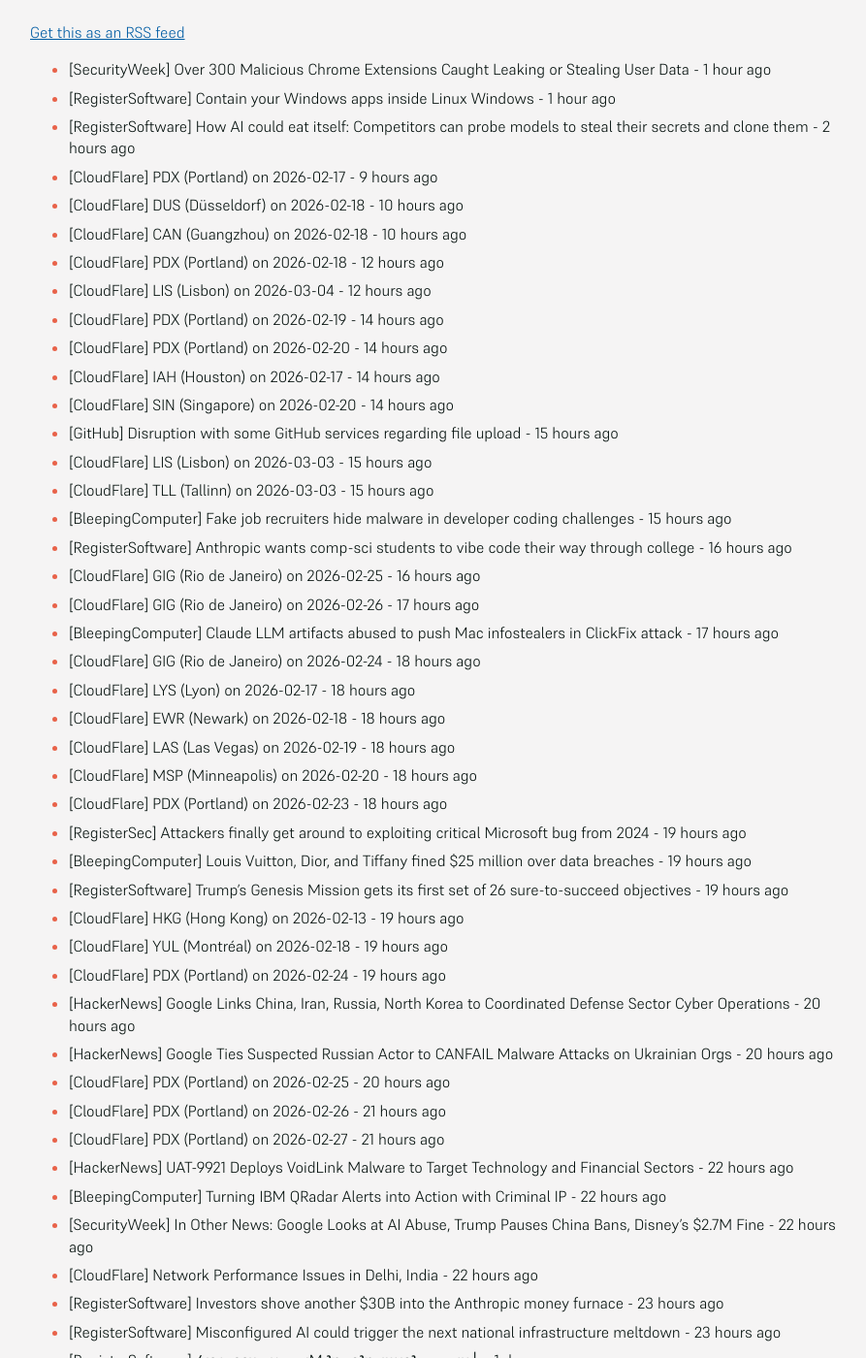
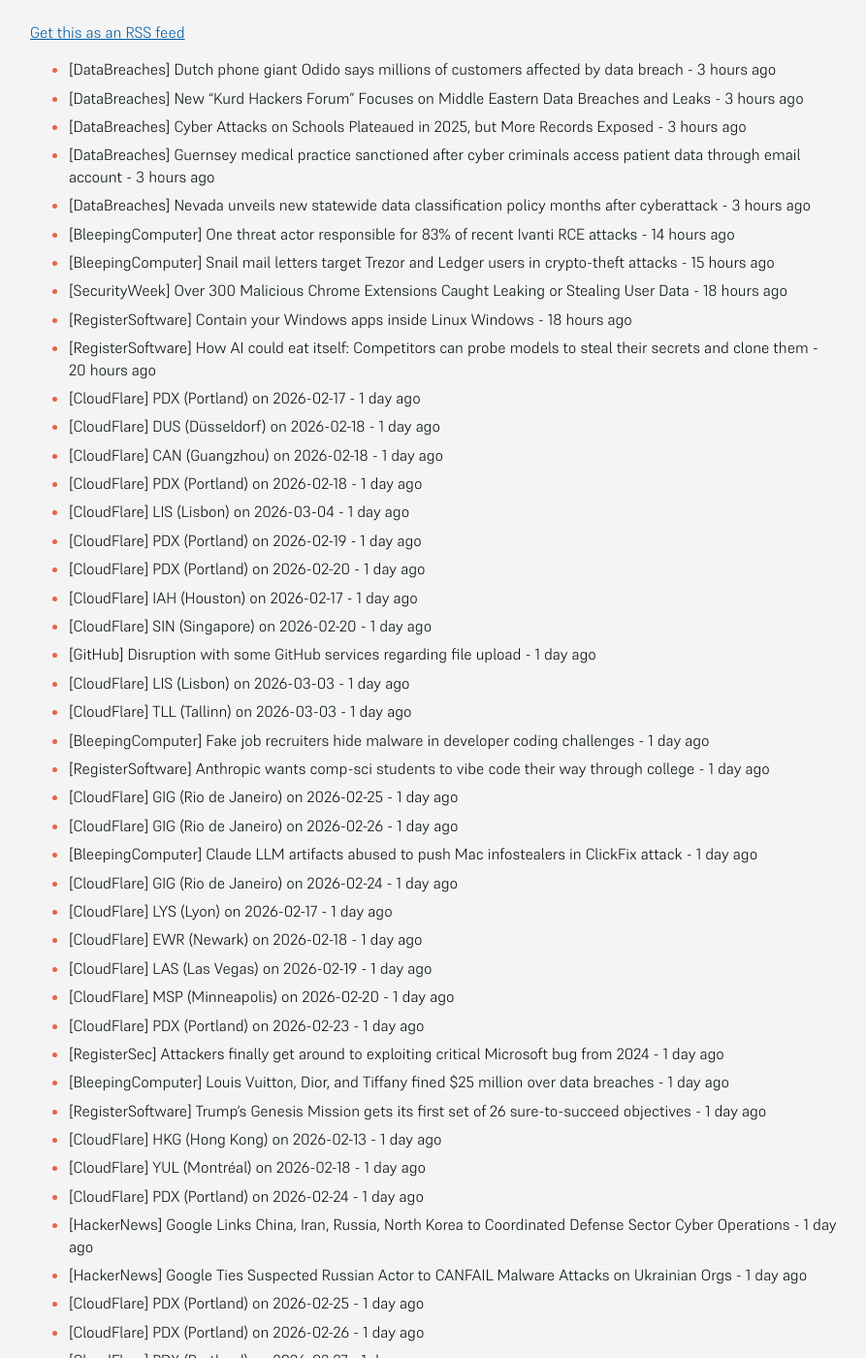
Before and after one commit to SecOpsNews/news, a Jekyll site: the page built from index.md, in a window 1280 px wide and 1400 px high, scrolled down 214 px. Shown: the whole window at 97% size, without its empty margins (193-1086 px from the left). Built offline with Jekyll 4.4.1, drawn with Linux system fonts in a browser that asks for light colours; some of the changed text lies outside the part shown.

Commit message:
New Feed

```diff
--- a/index.md
+++ b/index.md
@@ -9,49 +9,56 @@ description: Latest Updates
 
 <!-- SecOps start -->
 
-- [SecurityWeek] Over 300 Malicious Chrome Extensions Caught Leaking or Stealing User Data - 1 hour ago
-- [RegisterSoftware] Contain your Windows apps inside Linux Windows - 1 hour ago
-- [RegisterSoftware] How AI could eat itself: Competitors can probe models to steal their secrets and clone them - 2 hours ago
-- [CloudFlare] PDX (Portland) on 2026-02-17 - 9 hours ago
-- [CloudFlare] DUS (Düsseldorf) on 2026-02-18 - 10 hours ago
-- [CloudFlare] CAN (Guangzhou) on 2026-02-18 - 10 hours ago
-- [CloudFlare] PDX (Portland) on 2026-02-18 - 12 hours ago
-- [CloudFlare] LIS (Lisbon) on 2026-03-04 - 12 hours ago
-- [CloudFlare] PDX (Portland) on 2026-02-19 - 14 hours ago
-- [CloudFlare] PDX (Portland) on 2026-02-20 - 14 hours ago
-- [CloudFlare] IAH (Houston) on 2026-02-17 - 14 hours ago
-- [CloudFlare] SIN (Singapore) on 2026-02-20 - 14 hours ago
-- [GitHub] Disruption with some GitHub services regarding file upload - 15 hours ago
-- [CloudFlare] LIS (Lisbon) on 2026-03-03 - 15 hours ago
-- [CloudFlare] TLL (Tallinn) on 2026-03-03 - 15 hours ago
-- [BleepingComputer] Fake job recruiters hide malware in developer coding challenges - 15 hours ago
-- [RegisterSoftware] Anthropic wants comp-sci students to vibe code their way through college - 16 hours ago
-- [CloudFlare] GIG (Rio de Janeiro) on 2026-02-25 - 16 hours ago
-- [CloudFlare] GIG (Rio de Janeiro) on 2026-02-26 - 17 hours ago
-- [BleepingComputer] Claude LLM artifacts abused to push Mac infostealers in ClickFix attack - 17 hours ago
-- [CloudFlare] GIG (Rio de Janeiro) on 2026-02-24 - 18 hours ago
-- [CloudFlare] LYS (Lyon) on 2026-02-17 - 18 hours ago
-- [CloudFlare] EWR (Newark) on 2026-02-18 - 18 hours ago
-- [CloudFlare] LAS (Las Vegas) on 2026-02-19 - 18 hours ago
-- [CloudFlare] MSP (Minneapolis) on 2026-02-20 - 18 hours ago
-- [CloudFlare] PDX (Portland) on 2026-02-23 - 18 hours ago
-- [RegisterSec] Attackers finally get around to exploiting critical Microsoft bug from 2024 - 19 hours ago
-- [BleepingComputer] Louis Vuitton, Dior, and Tiffany fined $25 million over data breaches - 19 hours ago
-- [RegisterSoftware] Trump's Genesis Mission gets its first set of 26 sure-to-succeed objectives - 19 hours ago
-- [CloudFlare] HKG (Hong Kong) on 2026-02-13 - 19 hours ago
-- [CloudFlare] YUL (Montréal) on 2026-02-18 - 19 hours ago
-- [CloudFlare] PDX (Portland) on 2026-02-24 - 19 hours ago
-- [HackerNews] Google Links China, Iran, Russia, North Korea to Coordinated Defense Sector Cyber Operations - 20 hours ago
-- [HackerNews] Google Ties Suspected Russian Actor to CANFAIL Malware Attacks on Ukrainian Orgs - 20 hours ago
-- [CloudFlare] PDX (Portland) on 2026-02-25 - 20 hours ago
-- [CloudFlare] PDX (Portland) on 2026-02-26 - 21 hours ago
-- [CloudFlare] PDX (Portland) on 2026-02-27 - 21 hours ago
-- [HackerNews] UAT-9921 Deploys VoidLink Malware to Target Technology and Financial Sectors - 22 hours ago
-- [BleepingComputer] Turning IBM QRadar Alerts into Action with Criminal IP - 22 hours ago
-- [SecurityWeek] In Other News: Google Looks at AI Abuse, Trump Pauses China Bans, Disney’s $2.7M Fine - 22 hours ago
-- [CloudFlare] Network Performance Issues in Delhi, India - 22 hours ago
-- [RegisterSoftware] Investors shove another $30B into the Anthropic money furnace - 23 hours ago
-- [RegisterSoftware] Misconfigured AI could trigger the next national infrastructure meltdown - 23 hours ago
+- [DataBreaches] Dutch phone giant Odido says millions of customers affected by data breach - 3 hours ago
+- [DataBreaches] New “Kurd Hackers Forum” Focuses on Middle Eastern Data Breaches and Leaks - 3 hours ago
+- [DataBreaches] Cyber Attacks on Schools Plateaued in 2025, but More Records Exposed - 3 hours ago
+- [DataBreaches] Guernsey medical practice sanctioned after cyber criminals access patient data through email account - 3 hours ago
+- [DataBreaches] Nevada unveils new statewide data classification policy months after cyberattack - 3 hours ago
+- [BleepingComputer] One threat actor responsible for 83% of recent Ivanti RCE attacks - 14 hours ago
+- [BleepingComputer] Snail mail letters target Trezor and Ledger users in crypto-theft attacks - 15 hours ago
+- [SecurityWeek] Over 300 Malicious Chrome Extensions Caught Leaking or Stealing User Data - 18 hours ago
+- [RegisterSoftware] Contain your Windows apps inside Linux Windows - 18 hours ago
+- [RegisterSoftware] How AI could eat itself: Competitors can probe models to steal their secrets and clone them - 20 hours ago
+- [CloudFlare] PDX (Portland) on 2026-02-17 - 1 day ago
+- [CloudFlare] DUS (Düsseldorf) on 2026-02-18 - 1 day ago
+- [CloudFlare] CAN (Guangzhou) on 2026-02-18 - 1 day ago
+- [CloudFlare] PDX (Portland) on 2026-02-18 - 1 day ago
+- [CloudFlare] LIS (Lisbon) on 2026-03-04 - 1 day ago
+- [CloudFlare] PDX (Portland) on 2026-02-19 - 1 day ago
+- [CloudFlare] PDX (Portland) on 2026-02-20 - 1 day ago
+- [CloudFlare] IAH (Houston) on 2026-02-17 - 1 day ago
+- [CloudFlare] SIN (Singapore) on 2026-02-20 - 1 day ago
+- [GitHub] Disruption with some GitHub services regarding file upload - 1 day ago
+- [CloudFlare] LIS (Lisbon) on 2026-03-03 - 1 day ago
+- [CloudFlare] TLL (Tallinn) on 2026-03-03 - 1 day ago
+- [BleepingComputer] Fake job recruiters hide malware in developer coding challenges - 1 day ago
+- [RegisterSoftware] Anthropic wants comp-sci students to vibe code their way through college - 1 day ago
+- [CloudFlare] GIG (Rio de Janeiro) on 2026-02-25 - 1 day ago
+- [CloudFlare] GIG (Rio de Janeiro) on 2026-02-26 - 1 day ago
+- [BleepingComputer] Claude LLM artifacts abused to push Mac infostealers in ClickFix attack - 1 day ago
+- [CloudFlare] GIG (Rio de Janeiro) on 2026-02-24 - 1 day ago
+- [CloudFlare] LYS (Lyon) on 2026-02-17 - 1 day ago
+- [CloudFlare] EWR (Newark) on 2026-02-18 - 1 day ago
+- [CloudFlare] LAS (Las Vegas) on 2026-02-19 - 1 day ago
+- [CloudFlare] MSP (Minneapolis) on 2026-02-20 - 1 day ago
+- [CloudFlare] PDX (Portland) on 2026-02-23 - 1 day ago
+- [RegisterSec] Attackers finally get around to exploiting critical Microsoft bug from 2024 - 1 day ago
+- [BleepingComputer] Louis Vuitton, Dior, and Tiffany fined $25 million over data breaches - 1 day ago
+- [RegisterSoftware] Trump's Genesis Mission gets its first set of 26 sure-to-succeed objectives - 1 day ago
+- [CloudFlare] HKG (Hong Kong) on 2026-02-13 - 1 day ago
+- [CloudFlare] YUL (Montréal) on 2026-02-18 - 1 day ago
+- [CloudFlare] PDX (Portland) on 2026-02-24 - 1 day ago
+- [HackerNews] Google Links China, Iran, Russia, North Korea to Coordinated Defense Sector Cyber Operations - 1 day ago
+- [HackerNews] Google Ties Suspected Russian Actor to CANFAIL Malware Attacks on Ukrainian Orgs - 1 day ago
+- [CloudFlare] PDX (Portland) on 2026-02-25 - 1 day ago
+- [CloudFlare] PDX (Portland) on 2026-02-26 - 1 day ago
+- [CloudFlare] PDX (Portland) on 2026-02-27 - 1 day ago
+- [HackerNews] UAT-9921 Deploys VoidLink Malware to Target Technology and Financial Sectors - 1 day ago
+- [BleepingComputer] Turning IBM QRadar Alerts into Action with Criminal IP - 1 day ago
+- [SecurityWeek] In Other News: Google Looks at AI Abuse, Trump Pauses China Bans, Disney’s $2.7M Fine - 1 day ago
+- [CloudFlare] Network Performance Issues in Delhi, India - 1 day ago
+- [RegisterSoftware] Investors shove another $30B into the Anthropic money furnace - 1 day ago
+- [RegisterSoftware] Misconfigured AI could trigger the next national infrastructure meltdown - 1 day ago
 - [RegisterSoftware] ʎɹǝʌoɔǝᴚ sʍopuᴉM ʇɐ sǝʇɐuᴉɯɹǝʇ snq sᴉɥ┴ - 1 day ago
 - [CloudFlare] Elevated 4xx errors being returned from Cloudflare AI Search - 1 day ago
 - [HackerNews] Malicious Chrome Extensions Caught Stealing Business Data, Emails, and Browsing History - 1 day ago
@@ -70,46 +77,6 @@ description: Latest Updates
 - [SecurityWeek] Chrome 145 Patches 11 Vulnerabilities - 1 day ago
 - [SecurityWeek] China Revives Tianfu Cup Hacking Contest Under Increased Secrecy - 1 day ago
 - [RegisterSec] Enforcing piracy policy earned helpdesk worker death threats - 1 day ago
-- [RegisterSoftware] Samsung says it's first to ship HBM4, a day after Micron revealed its own sales - 1 day ago
-- [RegisterSoftware] AI to make call center agents 'superheroes,' not unemployed, says industry CEO - 1 day ago
-- [RegisterSoftware] Cloudflare turns websites into faster food for AI agents - 1 day ago
-- [Slack] Incident: Trouble Accessing Slack - 1 day ago
-- [BleepingComputer] Russia tries to block WhatsApp, Telegram in communication blockade - 1 day ago
-- [RegisterSec] 30+ Chrome extensions disguised as AI chatbots steal users' API keys, emails, other sensitive data - 1 day ago
-- [RegisterSoftware] OpenAI dishes out its first model on a plate of Cerebras silicon - 1 day ago
-- [BleepingComputer] Critical BeyondTrust RCE flaw now exploited in attacks, patch now - 1 day ago
-- [BleepingComputer] Bitwarden introduces ‘Cupid Vault’ for secure password sharing - 1 day ago
-- [RegisterSoftware] Waymo launching China-made van that won't fail in rain, snow, or gloom of night - 1 day ago
-- [BleepingComputer] Microsoft: New Windows LNK spoofing issues aren't vulnerabilities - 1 day ago
-- [CloudFlare] PDX (Portland) on 2026-03-02 - 1 day ago
-- [RegisterSec] Who's the bossware? Ransomware slingers like employee monitoring tools, too - 1 day ago
-- [RegisterSoftware] AI agent seemingly tries to shame open source developer for rejected pull request - 1 day ago
-- [CloudFlare] SJC (San Jose) on 2026-02-24 - 1 day ago
-- [CloudFlare] SJC (San Jose) on 2026-02-18 - 1 day ago
-- [BleepingComputer] Romania's oil pipeline operator Conpet confirms data stolen in attack - 1 day ago
-- [CloudFlare] PDX (Portland) on 2026-02-13 - 1 day ago
-- [BleepingComputer] Odido data breach exposes personal info of 6.2 million customers - 1 day ago
-- [HackerNews] Apple Fixes Exploited Zero-Day Affecting iOS, macOS, and Other Devices - 1 day ago
-- [HackerNews] Lazarus Campaign Plants Malicious Packages in npm and PyPI Ecosystems - 1 day ago
-- [HackerNews] Google Reports State-Backed Hackers Using Gemini AI for Recon and Attack Support - 1 day ago
-- [CloudFlare] BLR (Bangalore) on 2026-02-16 - 1 day ago
-- [CloudFlare] PDX (Portland) on 2026-02-17 - 1 day ago
-- [BleepingComputer] WordPress plugin with 900k installs vulnerable to critical RCE flaw - 1 day ago
-- [CloudFlare] DUS (Düsseldorf) on 2026-02-18 - 1 day ago
-- [CloudFlare] CAN (Guangzhou) on 2026-02-18 - 1 day ago
-- [SecurityWeek] How to Eliminate the Technical Debt of Insecure AI-Assisted Software Development - 1 day ago
-- [RegisterSoftware] Elon Musk paints exodus of xAI co-founders as 'evolution' - 1 day ago
-- [RegisterSoftware] Apple patches decade-old iOS zero-day, possibly exploited by commercial spyware - 1 day ago
-- [RegisterSoftware] 'Another dark day': Users slam Microsoft over Polyglot Notebooks deprecation - 1 day ago
-- [BleepingComputer] AMOS infostealer targets macOS through a popular AI app - 1 day ago
-- [RegisterSec] Apple patches decade-old iOS zero-day, possibly exploited by commercial spyware - 1 day ago
-- [GitHub] Intermittent disruption with Copilot completions and inline suggestions - 2 days ago
-- [SecurityWeek] ApolloMD Data Breach Impacts 626,000 Individuals - 2 days ago
-- [HackerNews] ThreatsDay Bulletin: AI Prompt RCE, Claude 0-Click, RenEngine Loader, Auto 0-Days & 25+ Stories - 2 days ago
-- [BleepingComputer] Fake AI Chrome extensions with 300K users steal credentials, emails - 2 days ago
-- [RegisterSoftware] Memory price explosion triggers PC buying spree - 2 days ago
-- [RegisterSoftware] The big FOSS vendors don't eat their own dogfood – they pay for proprietary groupware - 2 days ago
-- [RegisterSec] Supply chain attacks now fuel a 'self-reinforcing' cybercrime economy - 2 days ago
 - [DataBreaches] Russian-linked hackers appear to have launched a crippling cyberattack on Western New Mexico University - 9 months ago
 - [DataBreaches] SK Telecom vows to take full responsibility for damage from recent data leak - 9 months ago
 - [HackerNews] Storm-1977 Hits Education Clouds with AzureChecker, Deploys 200+ Crypto Mining Containers - 9 months ago
@@ -195,58 +162,58 @@ description: Latest Updates
 - [SecurityWeek] SAP Zero-Day Possibly Exploited by Initial Access Broker - 9 months ago
 - [HackerNews] DslogdRAT Malware Deployed via Ivanti ICS Zero-Day CVE-2025-0282 in Japan Attacks - 9 months ago
 - [HackerNews] Researchers Identify Rack::Static Vulnerability Enabling Data Breaches in Ruby Servers - 9 months ago
-- [SecurityWeek] Hackers Exploit Palo Alto Firewall Vulnerability Day After Disclosure - 12 months ago
-- [SecurityWeek] SGNL Raises $30 Million for Identity Management Solution - 12 months ago
-- [SecurityWeek] New Windows Zero-Day Exploited by Chinese APT: Security Firm - 12 months ago
-- [SecurityWeek] Salt Typhoon Targeting Old Cisco Vulnerabilities in Fresh Telecom Hacks - 12 months ago
-- [RegisterSoftware] After clash over Rust in Linux, now Asahi lead quits distro, slams Linus' kernel leadership - 12 months ago
-- [RegisterSoftware] Lawyers face judge's wrath after AI cites made-up cases in fiery hoverboard lawsuit - 12 months ago
-- [SecurityWeek] SonicWall Firewall Vulnerability Exploited After PoC Publication - 12 months ago
-- [RegisterSoftware] Chinese AI marches on as Baidu makes its chatbot free, Alibaba scores Apple deal - 12 months ago
-- [SecurityWeek] In Other News: $10,000 YouTube Flaw, Cybereason CEO Sues Investors, New OT Security Tool - 12 months ago
-- [RegisterSec] Chinese spies suspected of 'moonlighting' as tawdry ransomware crooks - 12 months ago
-- [SecurityWeek] Meta Paid Out Over $2.3 Million in Bug Bounties in 2024 - 12 months ago
-- [RegisterSoftware] HPE says blocking Juniper buy is a sure Huawei to ensure China and Cisco thrive - 12 months ago
-- [RegisterSec] Watchdog ponders why Apple doesn't apply its strict app tracking rules to itself - 12 months ago
-- [SecurityWeek] Rising Tides: Lesley Carhart on Bridging Enterprise Security and OT—and Improving the Human Condition - 12 months ago
-- [RegisterSoftware] Why do younger coders struggle to break through the FOSS graybeard barrier? - 12 months ago
-- [RegisterSec] 2 charged over alleged New IRA terrorism activity linked to cops' spilled data - 12 months ago
-- [RegisterSoftware] Datacenter energy demand in bitbarn 'capital of the world' Virginia nearly doubled in second half of 2024 - 12 months ago
-- [SecurityWeek] Sean Cairncross is Trump Nominee for National Cyber Director - 12 months ago
-- [RegisterSec] Critical PostgreSQL bug tied to zero-day attack on US Treasury - 12 months ago
-- [RegisterSoftware] Users await the fine print on SAP Business Suite reboot - 12 months ago
-- [SecurityWeek] Virginia Attorney General’s Office Struck by Cyberattack Targeting Attorneys’ Computer Systems - 12 months ago
-- [CloudFlare] Pages 1014/403 errors - 12 months ago
-- [CloudFlare] D1 API failures - 12 months ago
-- [CloudFlare] D1 Dashboard issues - 12 months ago
-- [CloudFlare] Network Performance Issues in Portland - 12 months ago
-- [CloudFlare] CMH (Columbus) on 2025-02-14 - 12 months ago
-- [CloudFlare] MFE (McAllen) on 2025-02-14 - 12 months ago
-- [CloudFlare] CASB Google Workspace Findings Lag - 12 months ago
-- [HackerNews] PostgreSQL Vulnerability Exploited Alongside BeyondTrust Zero-Day in Targeted Attacks - 12 months ago
-- [BleepingComputer] whoAMI attacks give hackers code execution on Amazon EC2 instances - 12 months ago
-- [CloudFlare] YUL (Montréal) on 2025-02-17 - 12 months ago
-- [BleepingComputer] Microsoft fixes bug causing Windows Server 2025 boot errors - 12 months ago
-- [HackerNews] RansomHub Becomes 2024’s Top Ransomware Group, Hitting 600+ Organizations Globally - 12 months ago
-- [CloudFlare] VNO (Vilnius) on 2025-02-17 - 12 months ago
-- [BleepingComputer] Chinese hackers breach more US telecoms via unpatched Cisco routers - 12 months ago
-- [CloudFlare] LHR (London) on 2025-02-18 - 12 months ago
-- [HackerNews] Microsoft: Russian-Linked Hackers Using 'Device Code Phishing' to Hijack Accounts - 12 months ago
-- [BleepingComputer] PostgreSQL flaw exploited as zero-day in BeyondTrust breach - 12 months ago
-- [CloudFlare] FRA (Frankfurt) on 2025-02-18 - 12 months ago
-- [HackerNews] AI-Powered Social Engineering: Ancillary Tools and Techniques - 12 months ago
-- [BleepingComputer] Malicious PirateFi game infects Steam users with Vidar malware - 12 months ago
-- [HackerNews] Lazarus Group Deploys Marstech1 JavaScript Implant in Targeted Developer Attacks - 12 months ago
-- [CloudFlare] PRG (Prague) on 2025-02-18 - 12 months ago
-- [BleepingComputer] SonicWall firewall bug leveraged in attacks after PoC exploit release - 12 months ago
-- [CloudFlare] IAD (Ashburn) on 2025-02-18 - 12 months ago
-- [CloudFlare] FRA (Frankfurt) on 2025-02-19 - 12 months ago
-- [CloudFlare] AMS (Amsterdam) on 2025-02-19 - 12 months ago
-- [CloudFlare] LHR (London) on 2025-02-20 - 12 months ago
-- [GrahamCluley] US charges two Russian men in connection with Phobos ransomware operation - 12 months ago
-- [BrianKrebs] Nearly a Year Later, Mozilla is Still Promoting OneRep - 12 months ago
-- [Slack] Incident: Some users may have trouble adding multiple existing workspace members to channels by email address - 12 months ago
-- [Slack] Incident: Trouble with adding or triggering steps in Workflow Builder - 12 months ago
+- [SecurityWeek] Hackers Exploit Palo Alto Firewall Vulnerability Day After Disclosure - 1 year ago
+- [SecurityWeek] SGNL Raises $30 Million for Identity Management Solution - 1 year ago
+- [SecurityWeek] New Windows Zero-Day Exploited by Chinese APT: Security Firm - 1 year ago
+- [SecurityWeek] Salt Typhoon Targeting Old Cisco Vulnerabilities in Fresh Telecom Hacks - 1 year ago
+- [RegisterSoftware] After clash over Rust in Linux, now Asahi lead quits distro, slams Linus' kernel leadership - 1 year ago
+- [RegisterSoftware] Lawyers face judge's wrath after AI cites made-up cases in fiery hoverboard lawsuit - 1 year ago
+- [SecurityWeek] SonicWall Firewall Vulnerability Exploited After PoC Publication - 1 year ago
+- [RegisterSoftware] Chinese AI marches on as Baidu makes its chatbot free, Alibaba scores Apple deal - 1 year ago
+- [SecurityWeek] In Other News: $10,000 YouTube Flaw, Cybereason CEO Sues Investors, New OT Security Tool - 1 year ago
+- [RegisterSec] Chinese spies suspected of 'moonlighting' as tawdry ransomware crooks - 1 year ago
+- [SecurityWeek] Meta Paid Out Over $2.3 Million in Bug Bounties in 2024 - 1 year ago
+- [RegisterSoftware] HPE says blocking Juniper buy is a sure Huawei to ensure China and Cisco thrive - 1 year ago
+- [RegisterSec] Watchdog ponders why Apple doesn't apply its strict app tracking rules to itself - 1 year ago
+- [SecurityWeek] Rising Tides: Lesley Carhart on Bridging Enterprise Security and OT—and Improving the Human Condition - 1 year ago
+- [RegisterSoftware] Why do younger coders struggle to break through the FOSS graybeard barrier? - 1 year ago
+- [RegisterSec] 2 charged over alleged New IRA terrorism activity linked to cops' spilled data - 1 year ago
+- [RegisterSoftware] Datacenter energy demand in bitbarn 'capital of the world' Virginia nearly doubled in second half of 2024 - 1 year ago
+- [SecurityWeek] Sean Cairncross is Trump Nominee for National Cyber Director - 1 year ago
+- [RegisterSec] Critical PostgreSQL bug tied to zero-day attack on US Treasury - 1 year ago
+- [RegisterSoftware] Users await the fine print on SAP Business Suite reboot - 1 year ago
+- [SecurityWeek] Virginia Attorney General’s Office Struck by Cyberattack Targeting Attorneys’ Computer Systems - 1 year ago
+- [CloudFlare] Pages 1014/403 errors - 1 year ago
+- [CloudFlare] D1 API failures - 1 year ago
+- [CloudFlare] D1 Dashboard issues - 1 year ago
+- [CloudFlare] Network Performance Issues in Portland - 1 year ago
+- [CloudFlare] CMH (Columbus) on 2025-02-14 - 1 year ago
+- [CloudFlare] MFE (McAllen) on 2025-02-14 - 1 year ago
+- [CloudFlare] CASB Google Workspace Findings Lag - 1 year ago
+- [HackerNews] PostgreSQL Vulnerability Exploited Alongside BeyondTrust Zero-Day in Targeted Attacks - 1 year ago
+- [BleepingComputer] whoAMI attacks give hackers code execution on Amazon EC2 instances - 1 year ago
+- [CloudFlare] YUL (Montréal) on 2025-02-17 - 1 year ago
+- [BleepingComputer] Microsoft fixes bug causing Windows Server 2025 boot errors - 1 year ago
+- [HackerNews] RansomHub Becomes 2024’s Top Ransomware Group, Hitting 600+ Organizations Globally - 1 year ago
+- [CloudFlare] VNO (Vilnius) on 2025-02-17 - 1 year ago
+- [BleepingComputer] Chinese hackers breach more US telecoms via unpatched Cisco routers - 1 year ago
+- [CloudFlare] LHR (London) on 2025-02-18 - 1 year ago
+- [HackerNews] Microsoft: Russian-Linked Hackers Using 'Device Code Phishing' to Hijack Accounts - 1 year ago
+- [BleepingComputer] PostgreSQL flaw exploited as zero-day in BeyondTrust breach - 1 year ago
+- [CloudFlare] FRA (Frankfurt) on 2025-02-18 - 1 year ago
+- [HackerNews] AI-Powered Social Engineering: Ancillary Tools and Techniques - 1 year ago
+- [BleepingComputer] Malicious PirateFi game infects Steam users with Vidar malware - 1 year ago
+- [HackerNews] Lazarus Group Deploys Marstech1 JavaScript Implant in Targeted Developer Attacks - 1 year ago
+- [CloudFlare] PRG (Prague) on 2025-02-18 - 1 year ago
+- [BleepingComputer] SonicWall firewall bug leveraged in attacks after PoC exploit release - 1 year ago
+- [CloudFlare] IAD (Ashburn) on 2025-02-18 - 1 year ago
+- [CloudFlare] FRA (Frankfurt) on 2025-02-19 - 1 year ago
+- [CloudFlare] AMS (Amsterdam) on 2025-02-19 - 1 year ago
+- [CloudFlare] LHR (London) on 2025-02-20 - 1 year ago
+- [GrahamCluley] US charges two Russian men in connection with Phobos ransomware operation - 1 year ago
+- [BrianKrebs] Nearly a Year Later, Mozilla is Still Promoting OneRep - 1 year ago
+- [Slack] Incident: Some users may have trouble adding multiple existing workspace members to channels by email address - 1 year ago
+- [Slack] Incident: Trouble with adding or triggering steps in Workflow Builder - 1 year ago
 - [FullDisclosure] APPLE-SA-01-30-2025-1 GarageBand 10.4.12 - 1 year ago
 - [TroyHunt] Weekly Update 437 - 1 year ago
 - [HIBP] 9Lives - 109,515 breached accounts - 1 year ago
```
